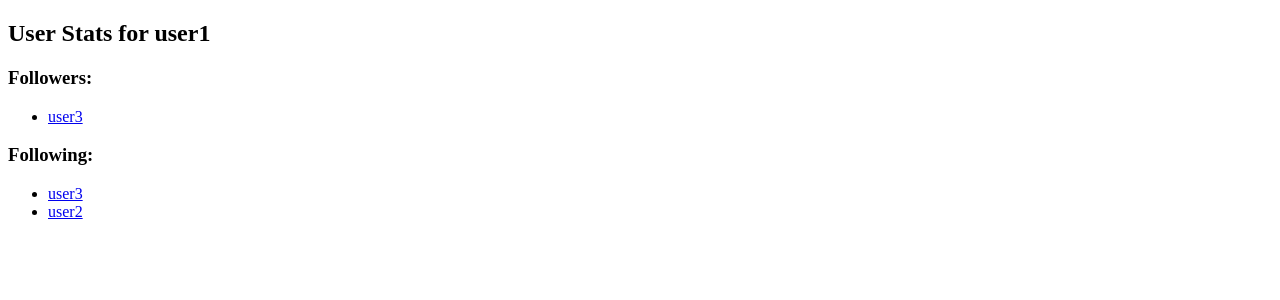
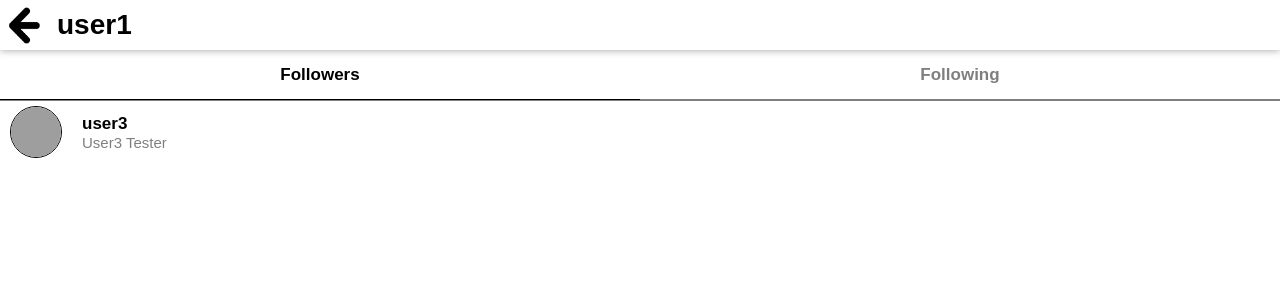
Before and after one commit to Ewsmyth/interactify, a Flask app: a page that uses website/templates/userstats.html in a window 1280 px wide. Shown: the top 300 px of the page. Run offline with Flask 2, Linux system fonts and the light colour scheme; a user stored in the database is signed in; data comes from the database, SQL or seed files in the repository; both versions use the stored data as it was after the commit; grey boxes are pictures that could not be loaded.

Commit message:
Follower slider

```diff
--- /dev/null
+++ b/website/css/userstats.css
@@ -0,0 +1,149 @@
+:root {
+    --bg-color: rgb(255, 255, 255);
+    --bg-contrast: rgb(0, 0, 0);
+    --contrast-a: rgba(0, 0, 0, 0.5);
+    --bg-error: rgba(255, 0, 0, 0.479);
+    --text-error: rgb(102, 0, 0);
+    --bg-warning: rgba(255, 160, 0, 0.479);
+    --text-warning: rgb(160, 109, 0);
+    --bg-success: rgba(102, 255, 0, 0.479);
+    --text-success: rgb(59, 160, 0);
+    --head-shad: rgba(0, 0, 0, 0.384);
+    --back-icon: url('icons/backblack.png');
+}
+body.dark-mode {
+    --bg-color: rgb(0, 0, 0);
+    --bg-contrast: rgb(255, 255, 255);
+    --contrast-a: rgba(255, 255, 255, 0.5);
+    --bg-error: rgba(252, 95, 95, 0.589);
+    --text-error: rgb(255, 171, 171);
+    --bg-warning: rgba(252, 189, 95, 0.589);
+    --text-warning: rgb(255, 228, 171);
+    --bg-success: rgba(139, 252, 95, 0.589);
+    --text-success: rgb(209, 255, 171);
+    --head-shad: rgba(255, 255, 255, 0.384);
+    --back-icon: url('icons/backwhite.png');
+}
+body {
+    background-color: var(--bg-color);
+    margin: 0;
+    padding: 0;
+    display: flex;
+    flex-direction: column;
+}
+.header-div {
+    display: flex;
+    align-items: center;
+    position: fixed;
+    left: 0;
+    top: 0;
+    width: 100%;
+    background-color: var(--bg-color);
+    z-index: 1000;
+    height: 50px;
+    box-shadow: 0 0 8px var(--head-shad);
+}
+.header-div a {
+    background-image: var(--back-icon);
+    background-position: center center;
+    background-repeat: no-repeat;
+    background-size: 39px;
+    width: 45px;
+    height: 45px;
+    margin: 0 0 0 2px;
+}
+.header-div h1 {
+    margin: 0 0 0 10px;
+    font-family: sans-serif;
+    font-weight: 700;
+    font-size: 28px;
+    color: var(--bg-contrast);
+}
+.content-container {
+    margin: 50px 0 0 0;
+}
+.pageBtns {
+    position: fixed;
+    left: 0;
+    top: 50px;
+    width: 100%;
+    z-index: 999;
+    background-color: var(--bg-color);
+    height: 50px;
+    display: flex;
+    justify-content: space-evenly;
+    border-bottom: 1px solid var(--contrast-a);
+}
+.container {
+    width: 100%;
+    overflow: hidden;
+    margin: 51px 0 0 0;
+}
+.carousel {
+    overflow: hidden;
+}
+.tab {
+    width: 50%;
+    background-color: transparent;
+    color: var(--contrast-a);
+    font-family: sans-serif;
+    font-weight: 800;
+    font-size: 17px;
+    border: none;
+    border-bottom: 1px solid var(--contrast-a);
+    padding: 0;
+}
+.tab.selected {
+    background-color: transparent;
+    color: var(--bg-contrast);
+    border: none;
+    border-bottom: 1px solid var(--bg-contrast);
+}
+.slider {
+    display: flex;
+    width: 200%;
+    transition: all 0.3s;
+}
+.slider section {
+    flex-basis: 100%;
+    overflow: scroll;
+}
+ul {
+    list-style: none;
+    padding: 0;
+    margin: 0;
+}
+ul li a {
+    text-decoration: none;
+}
+.user-info {
+    display: flex;
+    align-items: center;
+}
+.user-info img {
+    width: 50px;
+    height: 50px;
+    border-radius: 50%;
+    object-fit: cover;
+    border: .5px solid var(--bg-contrast);
+    margin: 5px 20px 5px 10px;
+}
+.user-name {
+    display: flex;
+    flex-direction: column;
+    justify-content: center;
+}
+.name {
+    font-family: sans-serif;
+    margin: 0;
+}
+#username1 {
+    font-size: 17px;
+    font-weight: 800;
+    color: var(--bg-contrast);
+}
+#username2 {
+    font-size: 15px;
+    font-weight: 500;
+    color: var(--contrast-a);
+}
--- /dev/null
+++ b/website/js/statsslider.js
@@ -0,0 +1,44 @@
+const slider = document.querySelector('.slider');
+const followers = document.querySelector('#followers');
+const following = document.querySelector('#following');
+const followersTab = document.getElementById('followers');
+const followingTab = document.getElementById('following');
+
+var sectionIndex = 0;
+
+function setSelectedTabOnLoad() {
+    const selectedTab = localStorage.getItem('selectedTab');
+    if (selectedTab === 'following') {
+        sectionIndex = 1;
+        slider.style.transform = 'translate(' + (sectionIndex) * -50 + '%)';
+        followingTab.classList.add('selected');
+        followersTab.classList.remove('selected');
+    } else {
+        sectionIndex = 0;
+        slider.style.transform = 'translate(' + (sectionIndex) * -50 + '%)';
+        followersTab.classList.add('selected');
+        followingTab.classList.remove('selected');
+    }
+}
+
+setSelectedTabOnLoad();
+
+followers.addEventListener('click', function() {
+    if (sectionIndex !== 0) {
+        sectionIndex = 0;
+        slider.style.transform = 'translate(' + (sectionIndex) * -50 + '%)';
+        followersTab.classList.add('selected');
+        followingTab.classList.remove('selected');
+        localStorage.setItem('selectedTab', 'followers');
+    }
+});
+
+following.addEventListener('click', function() {
+    if (sectionIndex !== 1) {
+        sectionIndex = 1;
+        slider.style.transform = 'translate(' + (sectionIndex) * -50 + '%)';
+        followersTab.classList.remove('selected');
+        followingTab.classList.add('selected');
+        localStorage.setItem('selectedTab', 'following');
+    }
+});
--- a/website/templates/userprofile.html
+++ b/website/templates/userprofile.html
@@ -32,7 +32,10 @@
       </div>
       <div class="info-div">
         <div class="post-count-div">
-          <p>{{ user_to_display.posts | length }}</p>
+          <p>
+            {%- set archived_posts = user_to_display.posts | selectattr('archive', 'equalto', false) | list %}
+            {{ archived_posts | length }}
+          </p>
           <p>Posts</p>
         </div>
         <div class="followers-div">
--- a/website/templates/userstats.html
+++ b/website/templates/userstats.html
@@ -4,22 +4,85 @@
   <meta charset="UTF-8">
   <meta name="viewport" content="width=device-width, initial-scale=1.0">
   <title>User Stats</title>
+  <link rel="stylesheet" href="{{ url_for('utils.staticp', filename='css/userstats.css') }}">
 </head>
-<body>
-    <h2>User Stats for {{ user_to_display.username }}</h2>
+<body {% if current_user and current_user.theme %} class="dark-mode" {% endif %}>
 
-    <h3>Followers:</h3>
+  <div class="header-div">
+    <a href="{{ url_for('user.userprofile', username=user_to_display.username) }}"></a>
+    <h1>{{ user_to_display.username }}</h1>
+  </div>
+
+  <div class="content-container">
+
+    <div class="pageBtns">
+      <button class="tab" id="followers">Followers</button>
+      <button class="tab" id="following">Following</button>
+    </div>
+
+    <div class="container">
+
+      <div class="carousel">
+
+        <div class="slider">
+
+          <section class="followers-section">
             <ul>
               {% for follower in followers %}
-            <li><a href="{{ url_for('user.userprofile', username=follower.follower_user.username) }}">{{ follower.follower_user.username }}</a></li>
+                <li>
+                  <a href="{{ url_for('user.userprofile', username=follower.follower_user.username) }}">
+                    <div class="user-info">
+                      {% if follower.follower_user.profile_picture %}
+                        <img src="{{ url_for('static', filename=follower.follower_user.profile_picture) }}">
+                      {% else %}
+                        <img src="{{ url_for('utils.staticp', filename='css/icons/default_profile_picture.png') }}">
+                      {% endif %}
+
+                      <div class="user-name">
+                        <h3 class="name" id="username1">{{ follower.follower_user.username }}</h3>
+                        <p class="name" id="username2">{{ follower.follower_user.first_name }} {{ follower.follower_user.last_name }}</p>
+                      </div>
+
+                    </div>
+                  </a>
+                </li>
               {% endfor %}
             </ul>
+          </section>
 
-    <h3>Following:</h3>
+          <section class="following-section">
             <ul>
               {% for followee in following %}
-            <li><a href="{{ url_for('user.userprofile', username=followee.following_user.username) }}">{{ followee.following_user.username }}</a></li>
+                <li>
+                  <a href="{{ url_for('user.userprofile', username=followee.following_user.username) }}">
+                    <div class="user-info">
+                      {% if followee.following_user.profile_picture %}
+                        <img src="{{ url_for('static', filename=followee.following_user.profile_picture) }}">
+                      {% else %}
+                        <img src="{{ url_for('utils.staticp', filename='css/icons/default_profile_picture.png') }}">
+                      {% endif %}
+
+                      <div class="user-name">
+                        <h3 class="name" id="username1">{{ followee.following_user.username }}</h3>
+                        <p class="name" id="username2">{{ followee.following_user.first_name }} {{ followee.following_user.last_name }}</p>
+                      </div>
+
+                    </div>
+                  </a>
+                </li>
               {% endfor %}
             </ul>
+          </section>
+
+        </div>
+
+      </div>
+
+    </div>
+
+  </div>
+
+  <script src="{{ url_for('utils.staticp', filename='js/statsslider.js') }}"></script>
+
 </body>
 </html>
--- a/website/user.py
+++ b/website/user.py
@@ -309,15 +309,15 @@ def user_change_password(username):
 
     if not a1 or not b1 or not c1:
         flash('Please complete all password fields', 'warning')
-        return redirect(url_for('user.account', username=username))
+        return redirect(url_for('user.usersettings', username=username))
 
     if b1 != c1:
         flash('Passwords do not match', 'error')
-        return redirect(url_for('user.account', username=username))
+        return redirect(url_for('user.usersettings', username=username))
 
     if not current_user.check_password(a1):
         flash('Incorrect password', 'error')
-        return redirect(url_for('user.account', username=username))
+        return redirect(url_for('user.usersettings', username=username))
 
     current_user.set_password(b1)
 
```
Also changed, not shown: website/templates/usersettings.html (+5 -5 lines), instance/database.db. Lines whose indentation alone changed are shown as unchanged.
